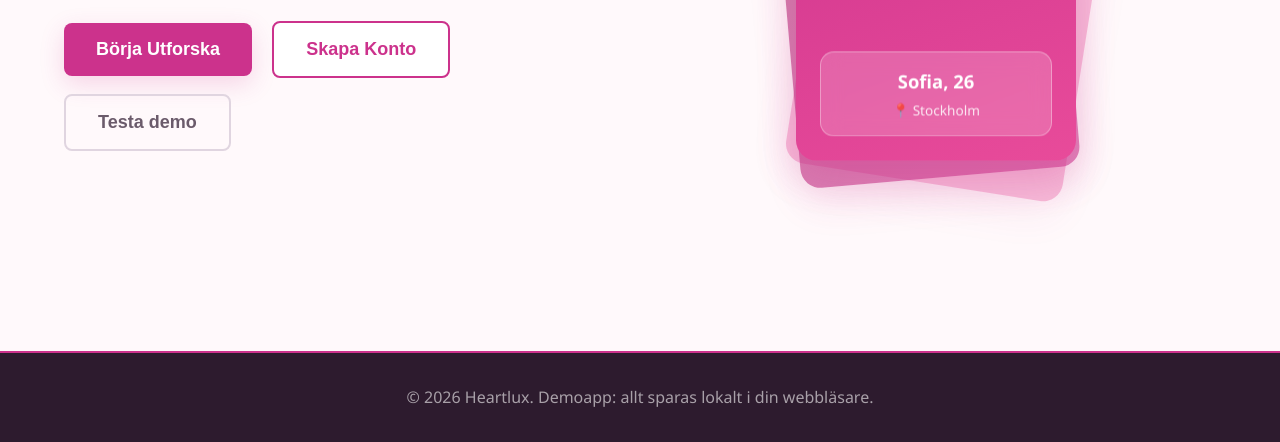
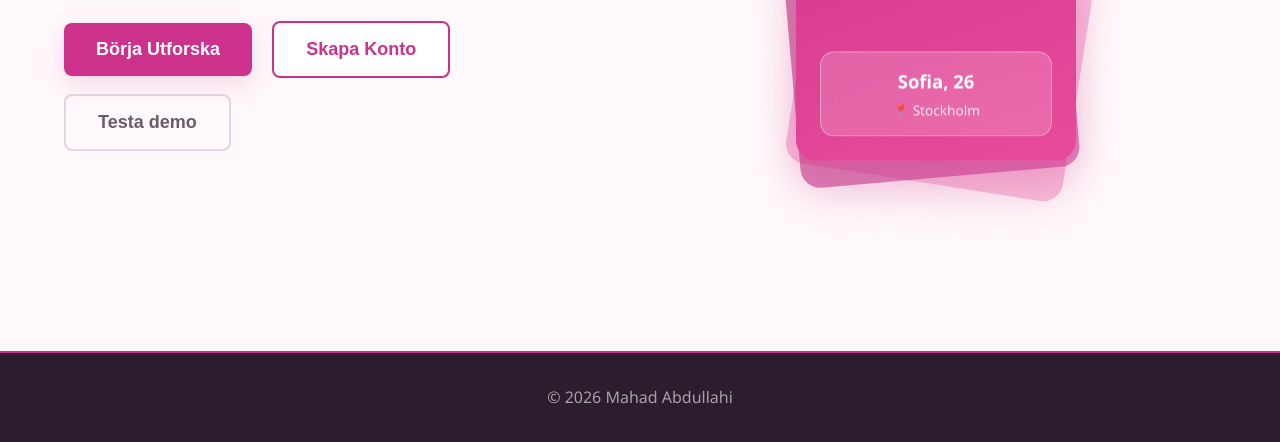
Before and after one commit to abdimannor/heartlux, a website with bundled scripts: page index.html in a window 1280 px wide. Shown: the part 422-864 px from the top of the page. Built offline with nearby package versions, Linux system fonts and the light colour scheme.

Commit message:
Reduce footer to the copyright line

```diff
--- a/index.html
+++ b/index.html
@@ -505,7 +505,7 @@
 
   <footer>
     <div class="container">
-      <p>&copy; 2026 Heartlux. <span data-i18n="footer.note">Demoapp: allt sparas lokalt i din webbläsare.</span></p>
+      <p>&copy; 2026 Mahad Abdullahi</p>
     </div>
   </footer>
 
--- a/js/i18n.js
+++ b/js/i18n.js
@@ -85,7 +85,6 @@ export const translations = {
 
     'footer.privacy': 'Integritet',
     'footer.terms':   'Användarvillkor',
-    'footer.note':    'Demoapp: allt sparas lokalt i din webbläsare.',
 
     'auth.tab.register': 'Skapa konto',
     'auth.tab.login':    'Logga in',
@@ -222,7 +221,6 @@ export const translations = {
 
     'footer.privacy': 'Privacy',
     'footer.terms':   'Terms of Service',
-    'footer.note':    'Demo app: everything is saved locally in your browser.',
 
     'auth.tab.register': 'Create account',
     'auth.tab.login':    'Log in',
```
